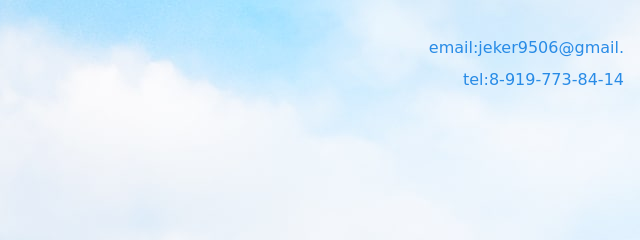
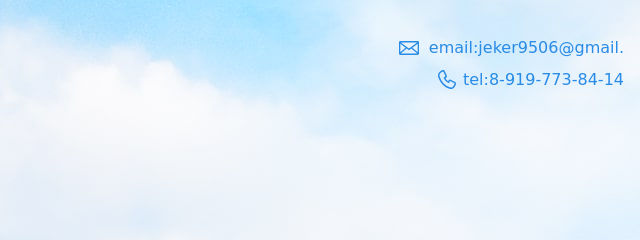
Before and after one commit to Redizko6/My-site, a plain HTML site: page index.html in a window 1280 px wide. Shown: the top 240 px of the page, 640-1280 px from the left. Drawn offline with nearby package versions, Linux system fonts and the light colour scheme; files whose address does not match are found by name.

Commit message:
Обновление ,отображение картинок почты и телефона

```diff
--- a/index.html
+++ b/index.html
@@ -10,8 +10,8 @@
   <body>
     <header class="page-header">
       <div class="container">
-      <a class 'header-email' href = 'malito:jeker9506@gmail'>email:jeker9506@gmail.</a><br>
-      <a class 'header-phone' href = '+79197738414'>tel:8-919-773-84-14</a>
+      <a class = 'header-email' href = 'malito:jeker9506@gmail'>email:jeker9506@gmail.</a><br>
+      <a class = 'header-phone' href = '+79197738414'>tel:8-919-773-84-14</a>
     </div>
     </header>
 
```
